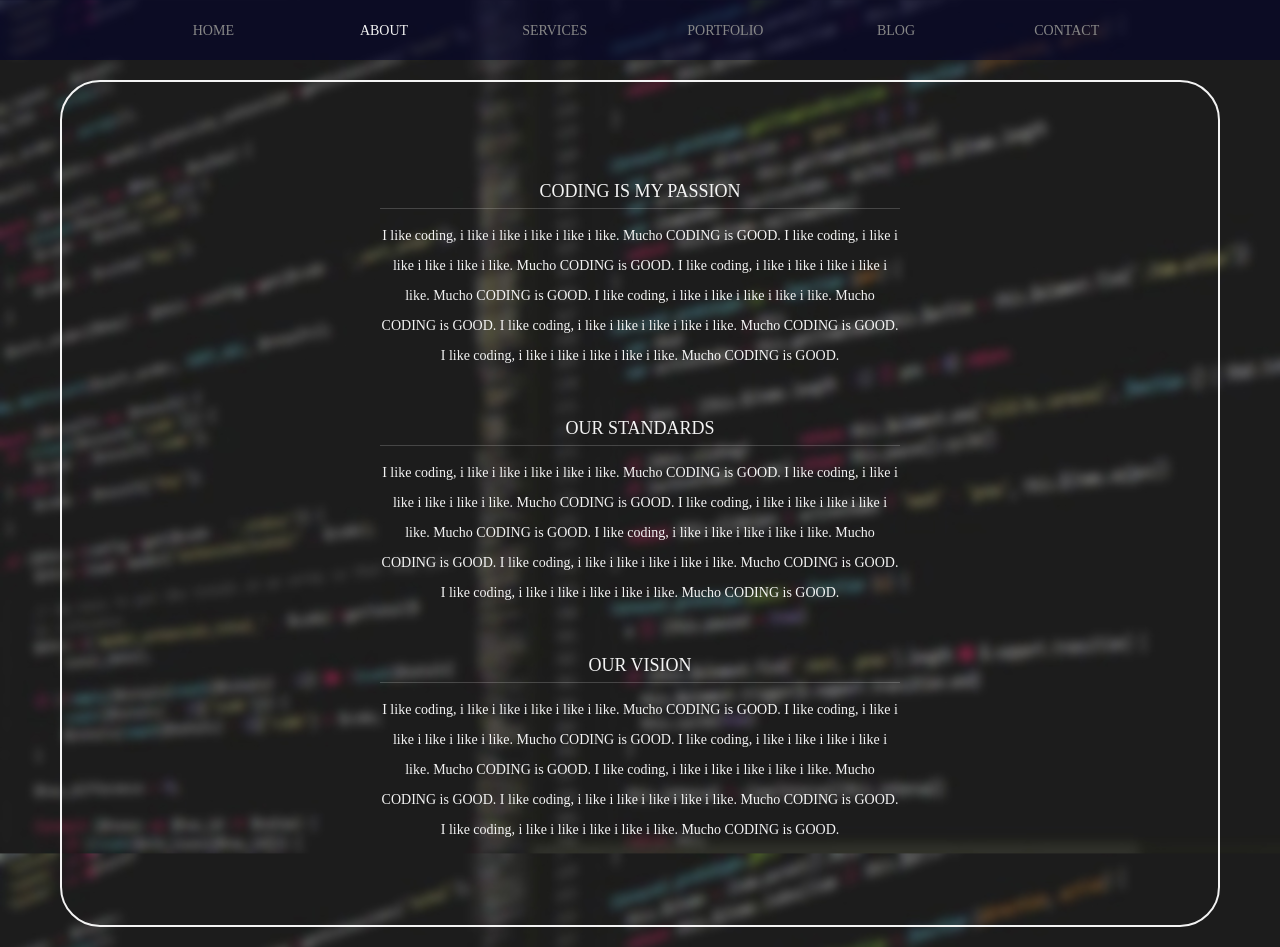
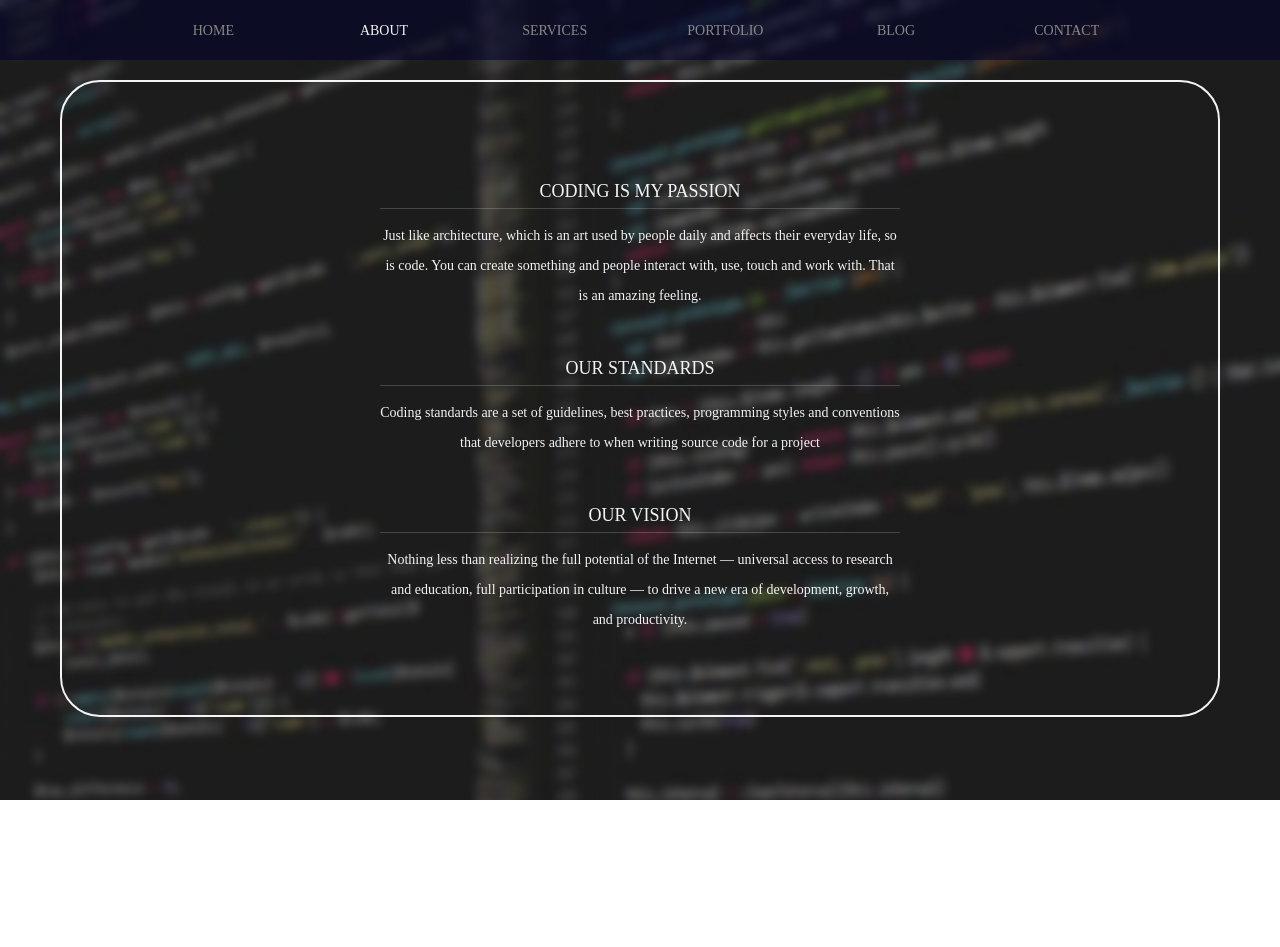
Before and after one commit to bobkrstic/project-alex, a plain HTML site: page about.html in a window 1280 px wide. After the commit the page ends 800 px from the top, so only its background shows below. Drawn offline with Linux system fonts and the light colour scheme.

Commit message:
final commit

```diff
--- a/about.html
+++ b/about.html
@@ -24,33 +24,15 @@
       <div class="about">
         <h3 class="animated fadeInLeft">Coding is my Passion</h3>
         <p class="animated fadeInRight">
-          I like coding, i like i like i like i like i like. Mucho CODING is
-          GOOD. I like coding, i like i like i like i like i like. Mucho CODING
-          is GOOD. I like coding, i like i like i like i like i like. Mucho
-          CODING is GOOD. I like coding, i like i like i like i like i like.
-          Mucho CODING is GOOD. I like coding, i like i like i like i like i
-          like. Mucho CODING is GOOD. I like coding, i like i like i like i like
-          i like. Mucho CODING is GOOD.
+            Just like architecture, which is an art used by people daily and affects their everyday life, so is code. You can create something and people interact with, use, touch and work with. That is an amazing feeling.
         </p><br><br><br>
         <h3 class="animated fadeInLeft">Our standards</h3>
         <p class="animated fadeInRight">
-          I like coding, i like i like i like i like i like. Mucho CODING is
-          GOOD. I like coding, i like i like i like i like i like. Mucho CODING
-          is GOOD. I like coding, i like i like i like i like i like. Mucho
-          CODING is GOOD. I like coding, i like i like i like i like i like.
-          Mucho CODING is GOOD. I like coding, i like i like i like i like i
-          like. Mucho CODING is GOOD. I like coding, i like i like i like i like
-          i like. Mucho CODING is GOOD.
+            Coding standards are a set of guidelines, best practices, programming styles and conventions that developers adhere to when writing source code for a project
         </p><br><br><br>
         <h3 class="animated fadeInLeft">Our vision</h3>
         <p class="animated fadeInRight">
-          I like coding, i like i like i like i like i like. Mucho CODING is
-          GOOD. I like coding, i like i like i like i like i like. Mucho CODING
-          is GOOD. I like coding, i like i like i like i like i like. Mucho
-          CODING is GOOD. I like coding, i like i like i like i like i like.
-          Mucho CODING is GOOD. I like coding, i like i like i like i like i
-          like. Mucho CODING is GOOD. I like coding, i like i like i like i like
-          i like. Mucho CODING is GOOD.
+            Nothing less than realizing the full potential of the Internet — universal access to research and education, full participation in culture — to drive a new era of development, growth, and productivity.
         </p>
       </div>
     </div>
--- a/css/style.css
+++ b/css/style.css
@@ -215,6 +215,13 @@ a:hover{
     margin: auto;
     padding-top: 100px;
     padding-bottom: 80px;
+
+}
+
+.animated fadeInRight{
+  font-size: 17px;
+  font-family: Arial, Helvetica, sans-serif;
+  color: grey;
 }
 
 .about h3 {
@@ -237,6 +244,10 @@ a:hover{
 .services {
   width: 45%;
   margin-top: 13%;
+}
+
+.container-service{
+  display: flex;
 }
 .container-main{
   border: 2px white solid;
@@ -270,6 +281,11 @@ a:hover{
   width: 50%;
   padding-top: 10%;
 
+}
+
+.service-2 p{
+  font-size: 27px;
+    line-height: 43px;
 }
 
 .portfolio {
@@ -377,6 +393,10 @@ textarea {
   padding: 10px;
 }
 
+.intro-heading{
+  margin-top: 25px;
+}
+
 .intro-heading a{
   color: white;
   text-decoration: none;
@@ -391,6 +411,7 @@ textarea {
   padding-top: 20px;
   margin-bottom: 10px;
 
+
 }
 
 .intro-heading a:hover{
```
Also changed, not shown: services.html (+2 -2 lines).
